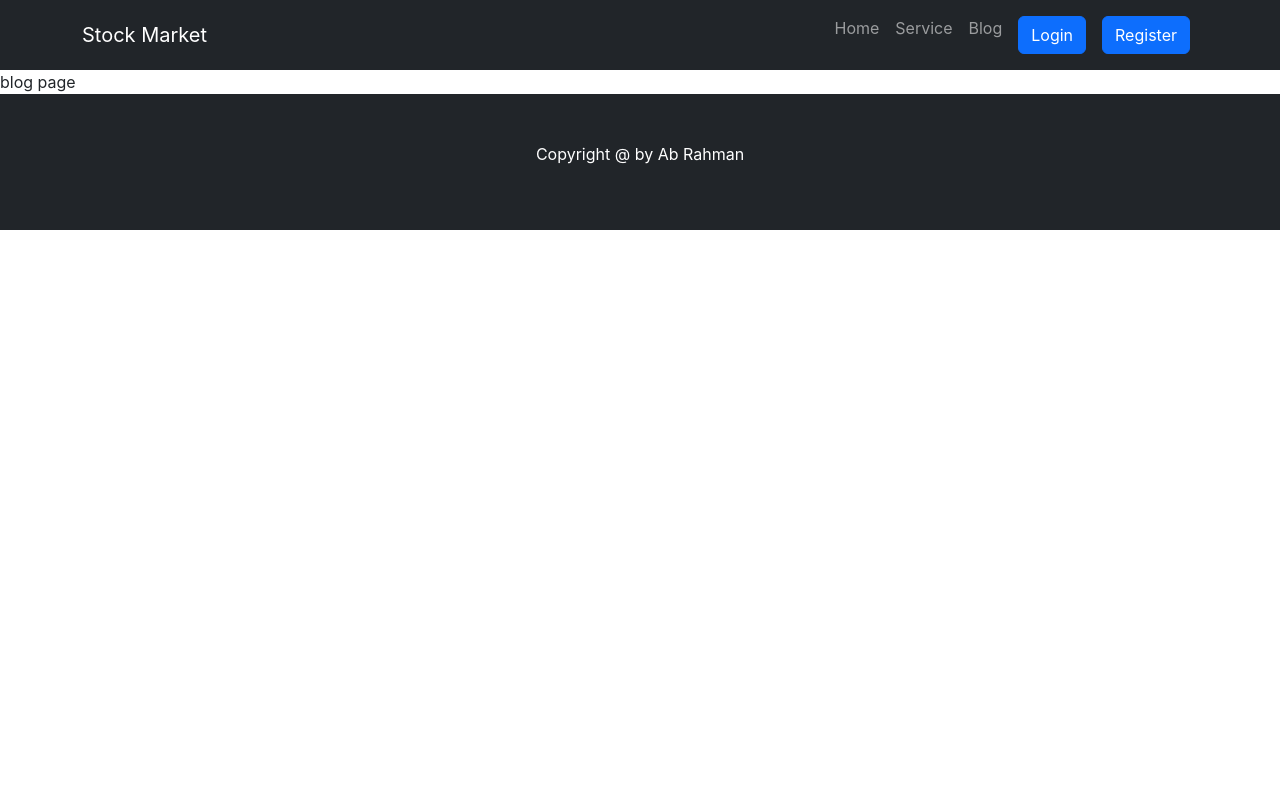
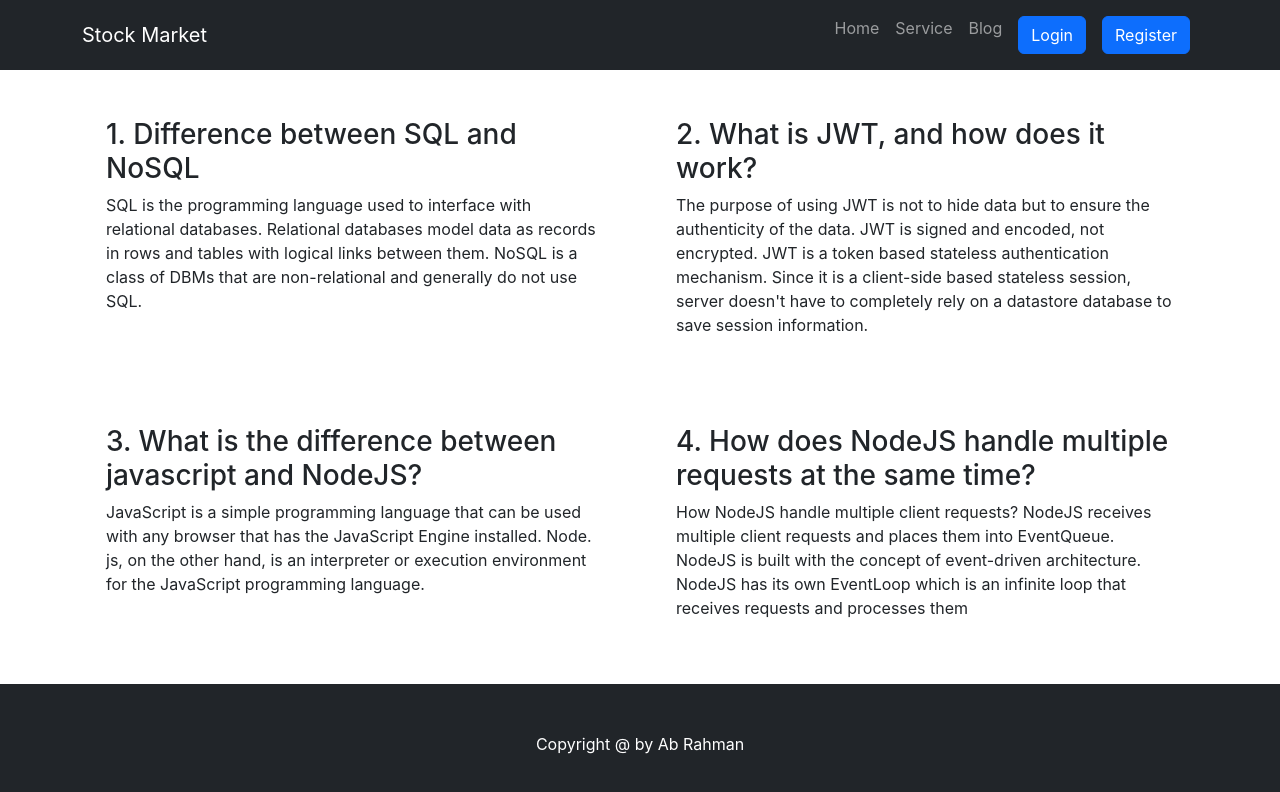
Before and after one commit to AbrRahman/stock-market-client, a React (Create React App) app: page /blog in a window 1280 px wide. Shown: the top 792 px of the page. Built offline with nearby package versions, Linux system fonts and the light colour scheme; no server answers; the HTML template or start-up script is replaced by a standard one.

Commit message:
added blog section

```diff
--- a/src/component/blog/Blog.js
+++ b/src/component/blog/Blog.js
@@ -1,10 +1,48 @@
 import React from 'react';
-
+import { Col, Container, Row } from 'react-bootstrap';
 const Blog = () => {
     return (
-        <div>
-            blog page
-        </div>
+        <Container className='my-4'>
+            <Row className='g-4'>
+                <Col sm={12} md={6} lg={6}>
+                    <div className='p-4'>
+                        <h3>1. Difference between SQL and NoSQL </h3>
+                        <p>
+                            SQL is the programming language used to interface with relational databases.
+                            Relational databases model data as records in rows and tables with logical
+                            links between them. NoSQL is a class of DBMs that are non-relational and generally
+                            do not use SQL.
+                        </p>
+                    </div>
+                </Col>
+                <Col sm={12} md={6} lg={6}>
+                    <div className='p-4'>
+                        <h3>2. What is JWT, and how does it work?</h3>
+                        <p>The purpose of using JWT is not to hide data but to ensure the authenticity of
+                            the data. JWT is signed and encoded, not encrypted.
+                            JWT is a token based stateless authentication mechanism. Since it is a client-side based stateless
+                            session, server doesn't have to completely rely on a datastore database to save session information.</p>
+                    </div>
+                </Col>
+                <Col sm={12} md={6} lg={6}>
+                    <div className='p-4'>
+                        <h3>3. What is the difference between javascript and NodeJS?</h3>
+                        <p>JavaScript is a simple programming language that can be used with any browser
+                            that has the JavaScript Engine installed. Node.
+                            js, on the other hand, is an interpreter or execution environment
+                            for the JavaScript programming language.</p>
+                    </div>
+                </Col>
+                <Col sm={12} md={6} lg={6}>
+                    <div className='p-4'>
+                        <h3>4. How does NodeJS handle multiple requests at the same time?</h3>
+                        <p>How NodeJS handle multiple client requests? NodeJS receives multiple client requests and places
+                            them into EventQueue. NodeJS is built with the concept of event-driven architecture. NodeJS has
+                            its own EventLoop which is an infinite loop that receives requests and processes them</p>
+                    </div>
+                </Col>
+            </Row>
+        </Container>
     );
 };
 
--- a/src/component/serviceDetails/ServiceDetails.js
+++ b/src/component/serviceDetails/ServiceDetails.js
@@ -76,7 +76,7 @@ const ServiceDetails = () => {
             </section>
 
             {/* section service review */}
-            <section>
+            <section className='mb-5'>
                 <Container>
                     <h3 className='text-center py-4'>User Reviews</h3>
                     {
```
